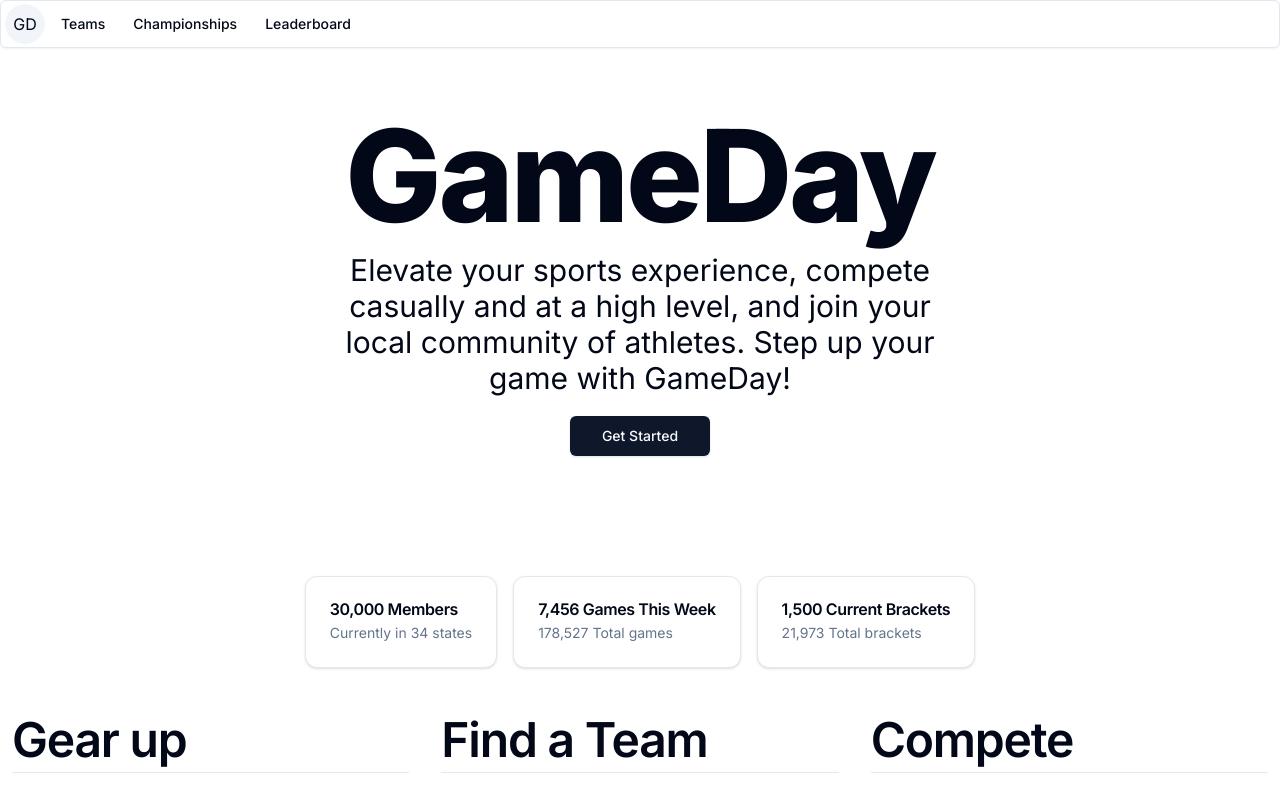
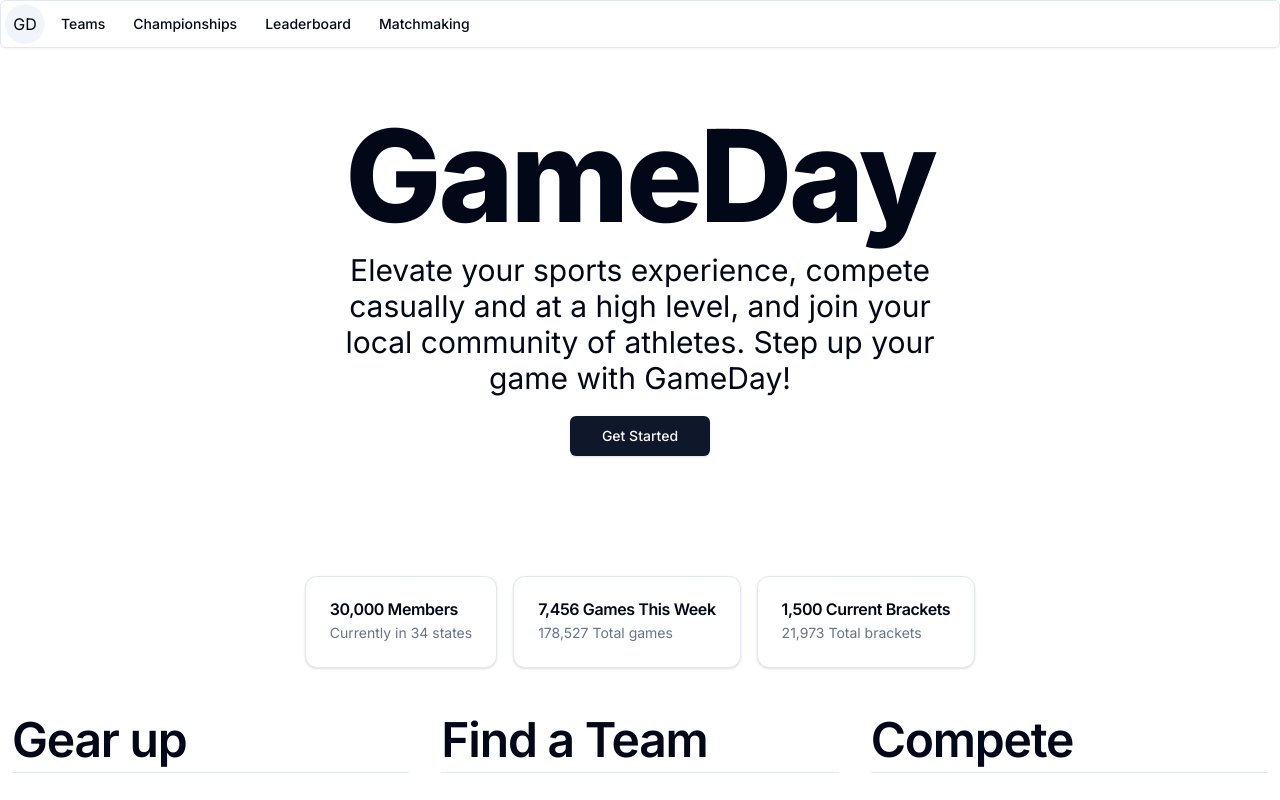
Before and after one commit to dmroberts302/HackathonS24, a Next.js app in the folder gameday/: page /dashboard in a window 1280 px wide. Shown: the top 800 px of the page. Built offline with nearby package versions, Linux system fonts and the light colour scheme.

Commit message:
added matchmaking to navbar

```diff
--- a/gameday/components/complete/navbar.tsx
+++ b/gameday/components/complete/navbar.tsx
@@ -49,6 +49,11 @@ import Link from "next/link"
           </Link>
           </MenubarContent>
         </MenubarMenu>
+        <MenubarMenu>
+        <Link href="/matchmaking">
+          <MenubarTrigger>Matchmaking</MenubarTrigger>
+          </Link>
+        </MenubarMenu>
       </Menubar>
     )
   }
```
